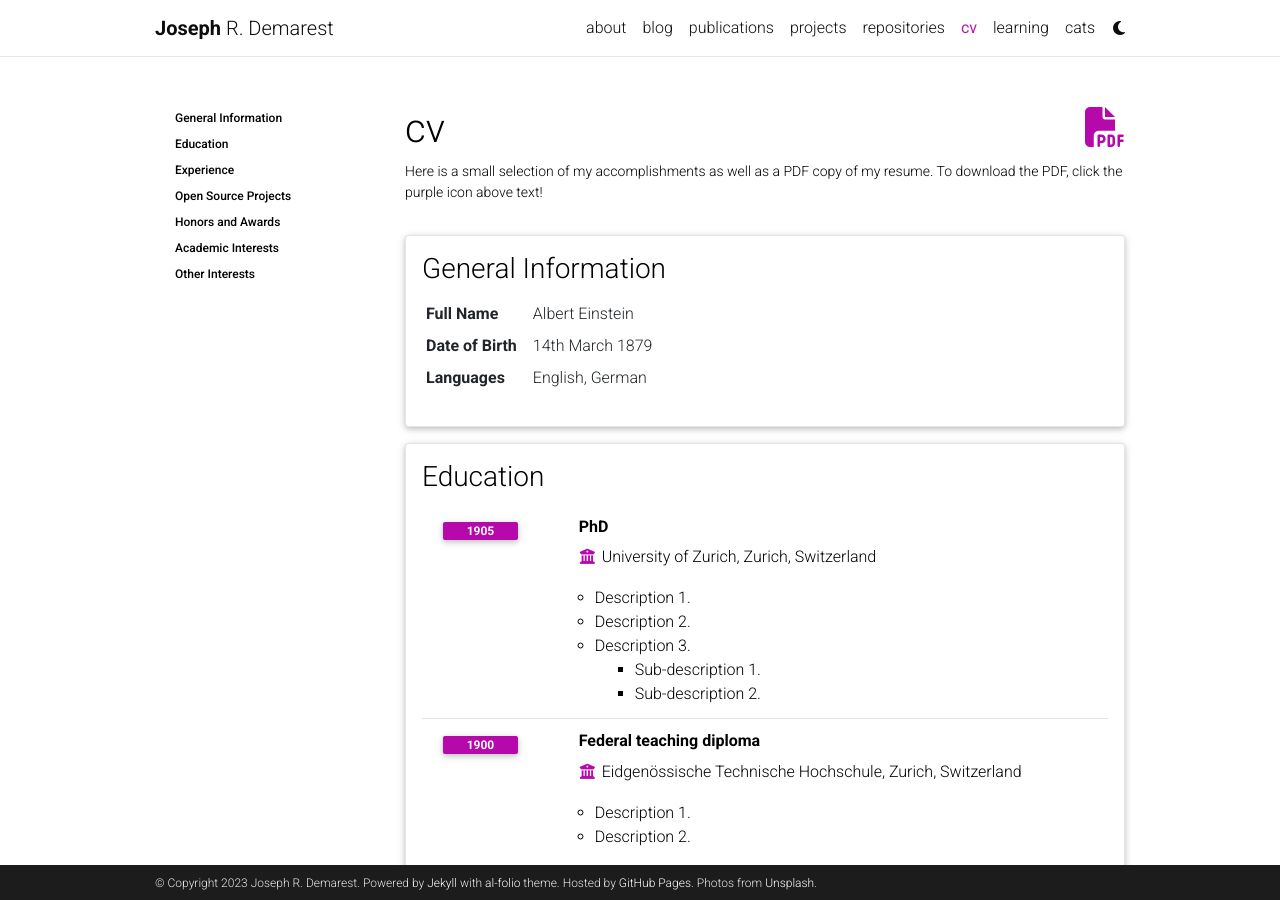
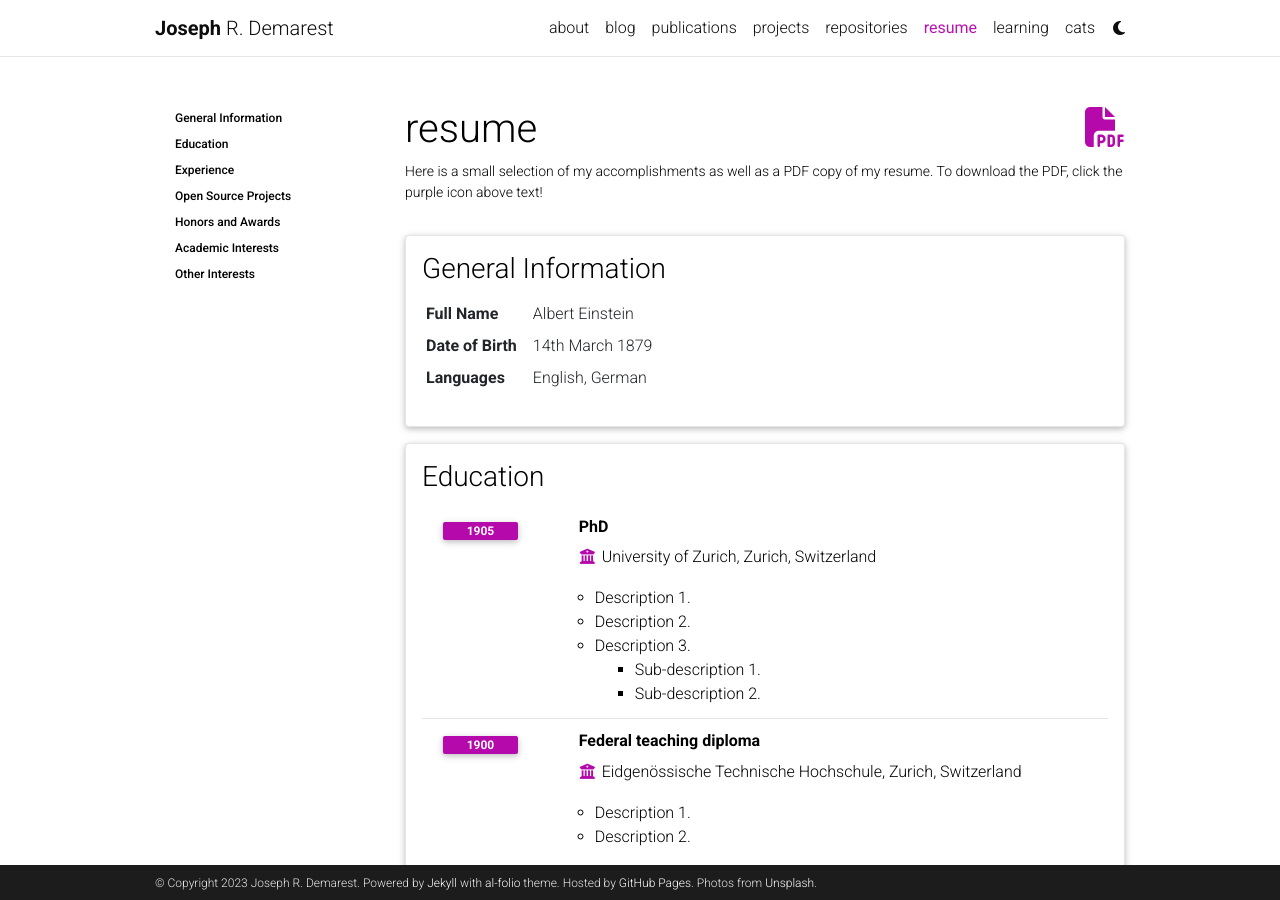
Before and after one commit to JosephDemarest/josephdemarest.github.io, a Jekyll site: the page built from _pages/cv.md, in a window 1280 px wide and 900 px high. Built offline with Jekyll 4.4.1, drawn with Linux system fonts in a browser that asks for light colours; full-size pictures stand in for the smaller copies a plugin makes; comment, search, counter and statistics services are not loaded; a style sheet for code colours, icons or effects is not loaded.

```diff
--- a/_pages/cv.md
+++ b/_pages/cv.md
@@ -1,7 +1,7 @@
 ---
 layout: cv
-permalink: /cv/
-title: cv
+permalink: /resume/
+title: resume
 nav: true
 nav_order: 4
 cv_pdf: Joseph_Demarest_Resume.pdf
```
Also changed, not shown: _pages/cats.md (+5 -5 lines).
